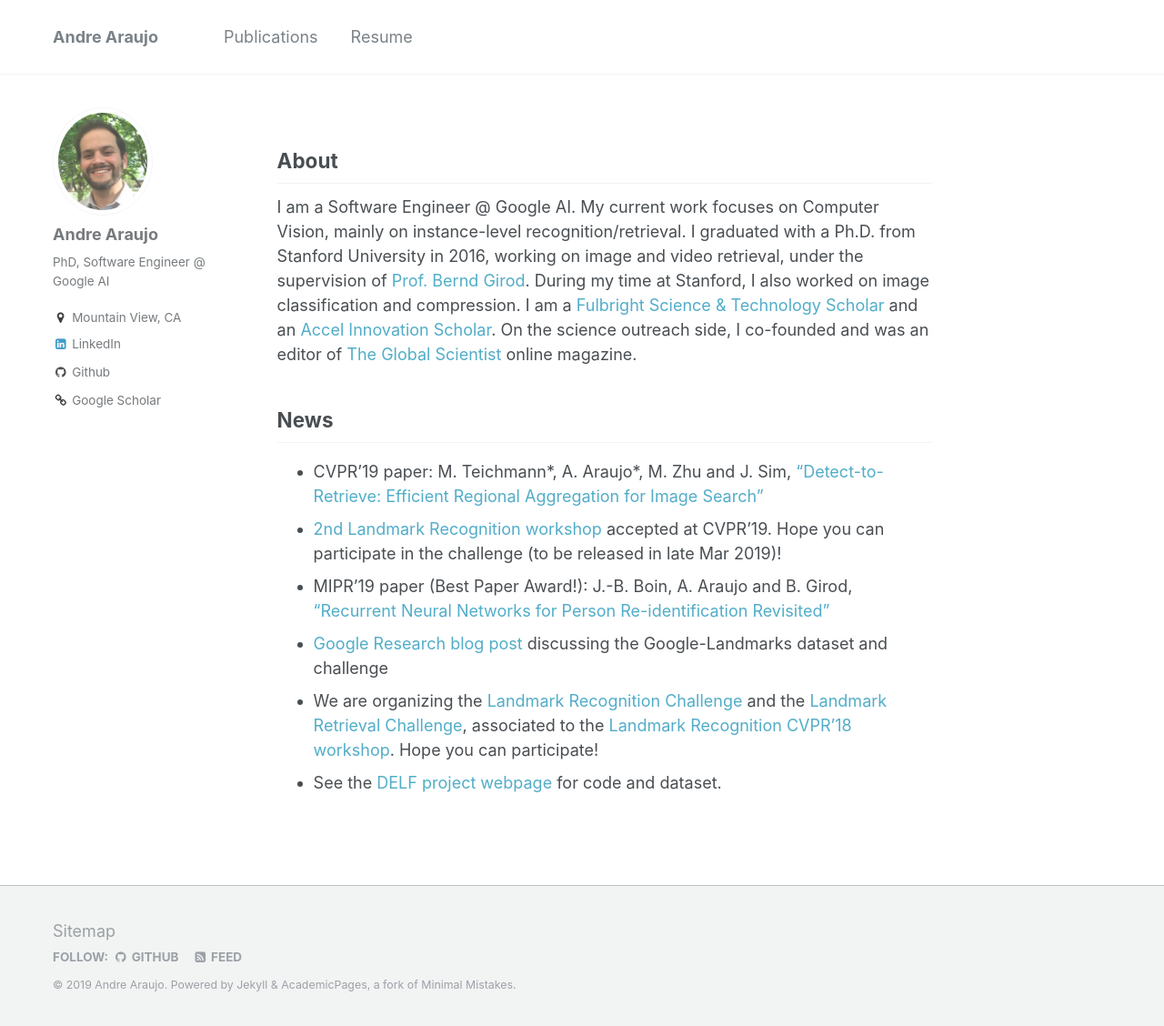
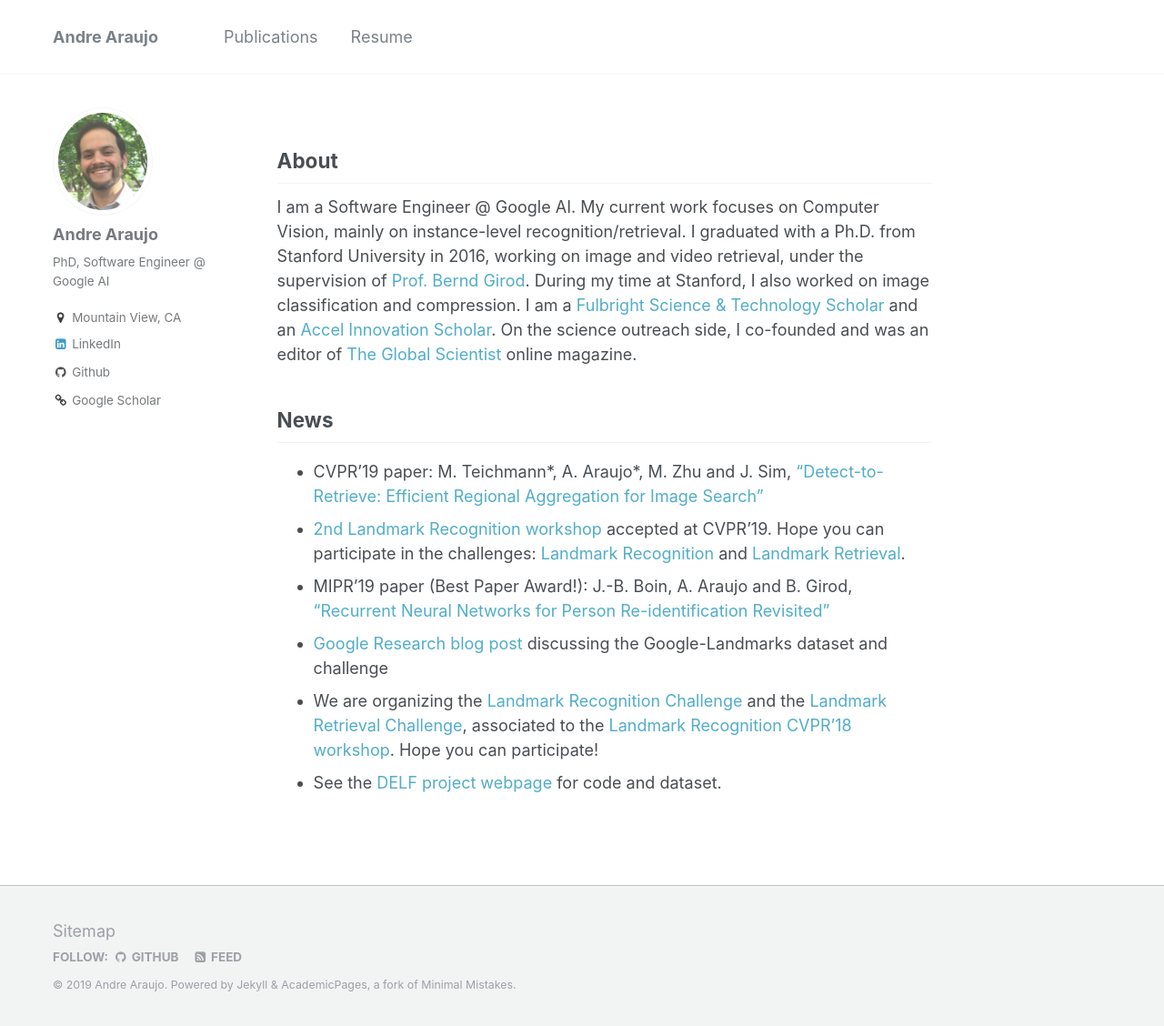
Before and after one commit to andrefaraujo/andrefaraujo.github.io, a Jekyll site: the page built from _pages/about.md, in a window 1280 px wide and 1128 px high. Shown: the whole window at 91% size. Built offline with Jekyll 4.4.1, drawn with Linux system fonts in a browser that asks for light colours.

Commit message:
Update Kaggle challenge links

```diff
--- a/_pages/about.md
+++ b/_pages/about.md
@@ -21,7 +21,7 @@ On the science outreach side, I co-founded and was an editor of [The Global Scie
 ## News
 
 * CVPR'19 paper: M. Teichmann\*, A. Araujo\*, M. Zhu and J. Sim, ["Detect-to-Retrieve: Efficient Regional Aggregation for Image Search"](https://arxiv.org/abs/1812.01584)
-* [2nd Landmark Recognition workshop](https://landmarksworkshop.github.io/CVPRW2019/) accepted at CVPR'19. Hope you can participate in the challenge (to be released in late Mar 2019)!
+* [2nd Landmark Recognition workshop](https://landmarksworkshop.github.io/CVPRW2019/) accepted at CVPR'19. Hope you can participate in the challenges: [Landmark Recognition](https://kaggle.com/c/landmark-recognition-2019) and [Landmark Retrieval](https://kaggle.com/c/landmark-retrieval-2019).
 * MIPR'19 paper (Best Paper Award!): J.-B. Boin, A. Araujo and B. Girod, ["Recurrent Neural Networks for Person Re-identification Revisited"](https://arxiv.org/abs/1804.03281)
 * [Google Research blog post](https://research.googleblog.com/2018/03/google-landmarks-new-dataset-and.html) discussing the Google-Landmarks dataset and challenge
 * We are organizing the [Landmark Recognition Challenge](https://www.kaggle.com/c/landmark-recognition-challenge) and the [Landmark Retrieval Challenge](https://www.kaggle.com/c/landmark-retrieval-challenge), associated to the [Landmark Recognition CVPR'18 workshop](https://landmarkscvprw18.github.io). Hope you can participate!
```
